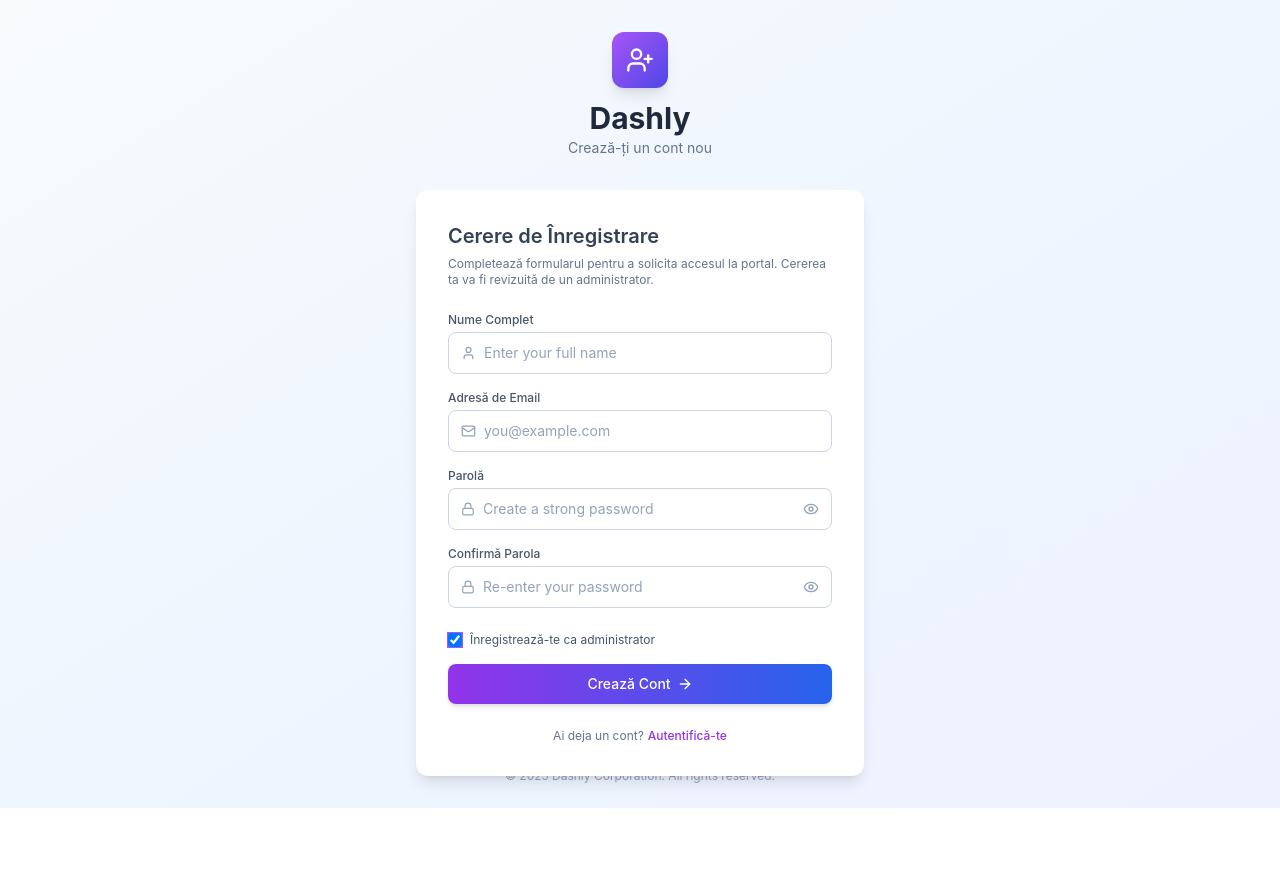
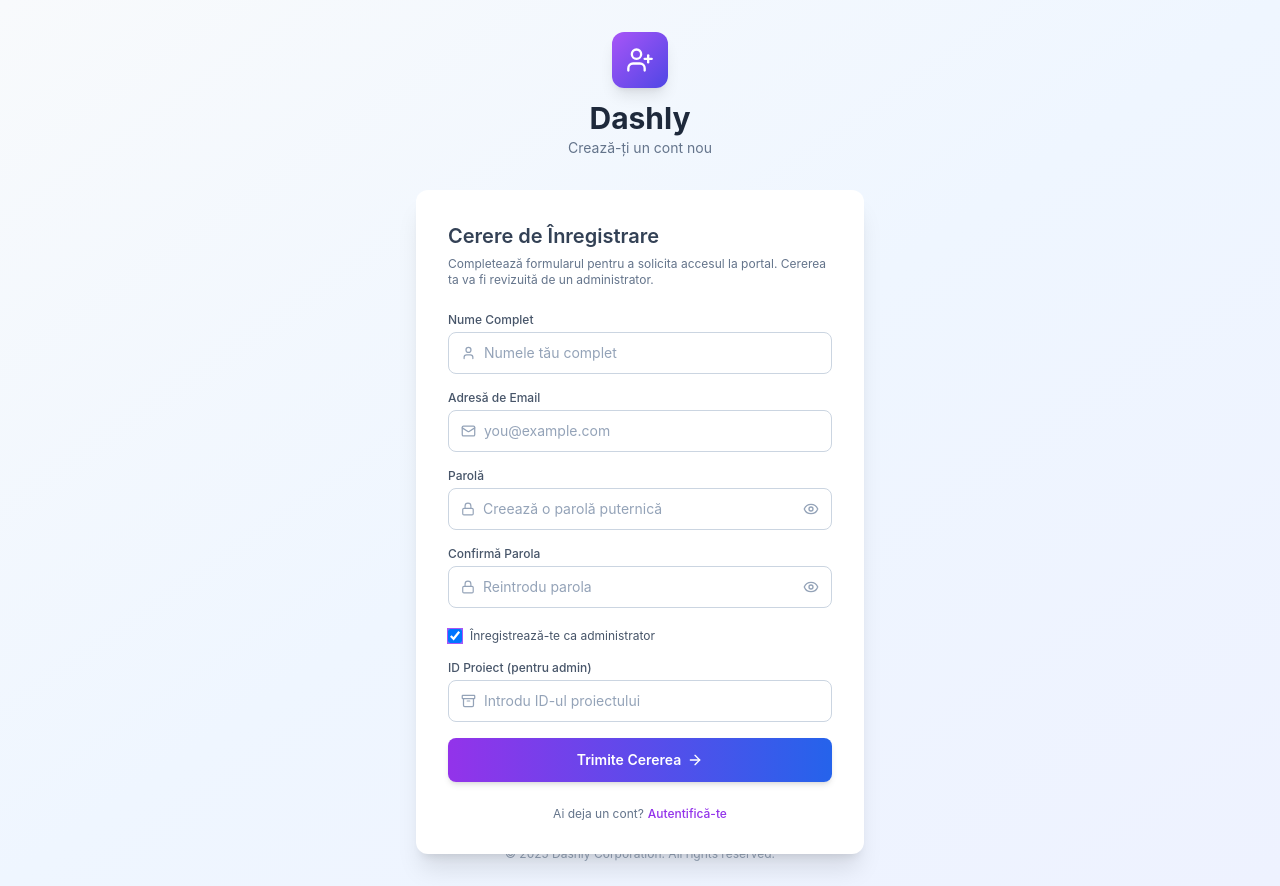
Before and after one commit to SeenLex/dashly, a React (Create React App) app: page /register in a window 1280 px wide. Both pictures are taken after a click on the checkbox "Înregistrează-te ca administrator". Before the commit the page ends 808 px from the top, so only its background shows below. Built offline with nearby package versions, Linux system fonts and the light colour scheme.

Commit message:
login-register UI

```diff
--- a/src/pages/authentication/Login.jsx
+++ b/src/pages/authentication/Login.jsx
@@ -1,23 +1,23 @@
-import { useState } from 'react';
-import { Link, useNavigate } from 'react-router-dom';
-import { Eye, EyeOff, User, Lock, ArrowRight, Building } from 'lucide-react';
+import { useState } from "react";
+import { Link, useNavigate } from "react-router-dom";
+import { Eye, EyeOff, User, Lock, ArrowRight, Building } from "lucide-react";
 
 const Login = () => {
   const [showPassword, setShowPassword] = useState(false);
-  const [mail, setMail] = useState('');
-  const [parola, setParola] = useState('');
-  const [error, setError] = useState('');
+  const [mail, setMail] = useState("");
+  const [parola, setParola] = useState("");
+  const [error, setError] = useState("");
   const navigate = useNavigate();
 
   const handleLogin = async (e) => {
     e.preventDefault();
-    setError('');
+    setError("");
 
     try {
-      const res = await fetch('http://localhost/login.php', {
-        method: 'POST',
+      const res = await fetch("http://localhost/login.php", {
+        method: "POST",
         headers: {
-          'Content-Type': 'application/json',
+          "Content-Type": "application/json",
         },
         body: JSON.stringify({ mail, parola }),
       });
@@ -25,23 +25,28 @@
       const data = await res.json();
 
       if (res.ok) {
-        localStorage.setItem('token', data.token);
-        localStorage.setItem('role', data.role);
-        navigate('/home');
+        localStorage.setItem("token", data.token);
+        localStorage.setItem("role", data.role);
+        navigate("/home");
       } else {
-        alert(data.error || 'Login failed');
-        setError(data.error || 'Login failed');
+        const errorMsg = data.error || "Login failed";
+        alert(errorMsg); // Keep alert for immediate user feedback
+        setError(errorMsg);
       }
     } catch (err) {
-      alert('Network error');
-      setError('Network error');
+      console.error("Login error:", err); // Log the actual error
+      const errorMsg = "Network error or server is unreachable.";
+      alert(errorMsg);
+      setError(errorMsg);
     }
   };
 
   return (
     <div className="min-h-screen flex flex-col items-center justify-center p-4 sm:p-6 lg:p-8 bg-gradient-to-br from-slate-50 via-blue-50 to-indigo-50 dark:from-gray-900 dark:via-slate-900 dark:to-indigo-950 transition-all duration-700 relative overflow-hidden">
+      {/* Decorative elements are already responsive with sm: prefixes */}
       <div className="absolute -top-40 -right-40 w-72 h-72 sm:w-96 sm:h-96 bg-gradient-to-br from-blue-400/10 to-purple-600/10 dark:from-blue-400/15 dark:to-purple-600/15 rounded-full blur-3xl opacity-60 pointer-events-none animate-pulse-slow"></div>
       <div className="absolute -bottom-40 -left-40 w-72 h-72 sm:w-96 sm:h-96 bg-gradient-to-br from-indigo-400/10 to-pink-600/10 dark:from-indigo-400/15 dark:to-pink-600/15 rounded-full blur-3xl opacity-50 pointer-events-none animate-pulse-slow-delay"></div>
+
       <div className="relative z-10 w-full max-w-md">
         <div className="flex flex-col items-center mb-8">
           <div className="w-16 h-16 mb-4 bg-gradient-to-br from-blue-500 to-purple-600 rounded-2xl shadow-lg shadow-blue-500/30 flex items-center justify-center">
@@ -50,7 +55,7 @@
           <h1 className="text-4xl font-bold text-slate-800 dark:text-white">
             Dash<span className="text-blue-500 dark:text-blue-400">ly</span>
           </h1>
-          <p className="text-slate-500 dark:text-slate-400 mt-1">
+          <p className="text-slate-500 dark:text-slate-400 mt-1 text-center px-2">
             Acces securizat la platforma Dashly
           </p>
         </div>
@@ -60,7 +65,8 @@
             Autentifică-te în cont
           </h2>
           <p className="text-slate-500 dark:text-slate-400 text-sm mb-8 text-center">
-            Bine ai venit! Te rugăm să te autentifici pentru a accesa platforma Dashly.
+            Bine ai venit! Te rugăm să te autentifici pentru a accesa platforma
+            Dashly.
           </p>
 
           {error && (
@@ -108,10 +114,10 @@
                 />
                 <input
                   id="password"
-                  type={showPassword ? 'text' : 'password'}
+                  type={showPassword ? "text" : "password"}
                   value={parola}
                   onChange={(e) => setParola(e.target.value)}
-                  placeholder="Enter your password"
+                  placeholder="Introdu parola"
                   required
                   className="flex-1 bg-transparent outline-none text-slate-800 dark:text-slate-200 placeholder-slate-400 dark:placeholder-slate-500 text-sm"
                 />
@@ -119,7 +125,7 @@
                   type="button"
                   onClick={() => setShowPassword(!showPassword)}
                   className="text-slate-400 dark:text-slate-500 hover:text-blue-600 dark:hover:text-blue-400 transition-colors duration-200 ml-2"
-                  aria-label={showPassword ? 'Hide password' : 'Show password'}
+                  aria-label={showPassword ? "Hide password" : "Show password"}
                 >
                   {showPassword ? (
                     <EyeOff size={18} />
@@ -134,7 +140,7 @@
               type="submit"
               className="w-full group relative overflow-hidden px-6 py-3.5 bg-gradient-to-r from-blue-500 to-purple-600 hover:from-blue-600 hover:to-purple-700 text-white font-semibold rounded-xl shadow-lg shadow-blue-500/30 hover:shadow-blue-500/40 transition-all duration-300 transform hover:scale-[1.02] focus:outline-none focus:ring-4 focus:ring-blue-500/50 flex items-center justify-center text-sm"
             >
-              <span className="relative z-10">Sign In</span>
+              <span className="relative z-10">Autentificare</span>
               <ArrowRight
                 size={18}
                 className="ml-2 relative z-10 transition-transform duration-300 group-hover:translate-x-1"
@@ -145,10 +151,10 @@
 
           <div className="text-center mt-8 text-sm">
             <p className="text-slate-600 dark:text-slate-400">
-              Nu ai un cont?{' '}
+              Nu ai un cont?{" "}
               <Link
                 to="/register"
-                className="text-purple-600 dark:text-purple-400 font-medium ml-1 hover:text-purple-800"
+                className="text-purple-600 dark:text-purple-400 font-medium ml-1 hover:text-purple-700 dark:hover:text-purple-500"
               >
                 Înregistrează-te
               </Link>
--- a/src/pages/authentication/Register.jsx
+++ b/src/pages/authentication/Register.jsx
@@ -1,5 +1,5 @@
-import { useState } from 'react';
-import { Link, useNavigate } from 'react-router-dom';
+import { useState } from "react";
+import { Link, useNavigate } from "react-router-dom";
 import {
   Eye,
   EyeOff,
@@ -8,25 +8,30 @@
   Mail,
   ArrowRight,
   UserPlus,
-} from 'lucide-react';
+  Archive, // Added for Project ID
+} from "lucide-react";
 
 const Register = () => {
   const navigate = useNavigate();
   const [showPassword, setShowPassword] = useState(false);
   const [showConfirmPassword, setShowConfirmPassword] = useState(false);
   const [form, setForm] = useState({
-    fullName: '',
-    email: '',
-    password: '',
-    confirmPassword: '',
+    fullName: "",
+    email: "",
+    password: "",
+    confirmPassword: "",
     isAdmin: false,
+    projectId: "", // Added for admin registration
   });
+  const [error, setError] = useState(""); // For displaying errors
 
   const handleRegister = async (e) => {
     e.preventDefault();
+    setError(""); // Clear previous errors
 
     if (form.password !== form.confirmPassword) {
-      alert('Passwords do not match');
+      alert("Passwords do not match");
+      setError("Passwords do not match");
       return;
     }
 
@@ -34,33 +39,53 @@
       mail: form.email,
       parola: form.password,
       nume: form.fullName,
-      id_project: parseInt(form.projectId),
       isAdmin: form.isAdmin,
     };
 
+    if (form.isAdmin) {
+      if (!form.projectId.trim()) {
+        const msg = "Project ID is required for admin registration.";
+        alert(msg);
+        setError(msg);
+        return;
+      }
+      const projectIdParsed = parseInt(form.projectId);
+      if (isNaN(projectIdParsed)) {
+        const msg = "Project ID must be a valid number.";
+        alert(msg);
+        setError(msg);
+        return;
+      }
+      payload.id_project = projectIdParsed;
+    }
+
     try {
-      const res = await fetch('http://localhost/request_register.php', {
-        method: 'POST',
-        headers: { 'Content-Type': 'application/json' },
+      const res = await fetch("http://localhost/request_register.php", {
+        method: "POST",
+        headers: { "Content-Type": "application/json" },
         body: JSON.stringify(payload),
       });
 
       const data = await res.json();
 
       if (res.ok) {
-        alert('Registration request submitted. Await admin approval.');
-        navigate('/');
+        alert("Registration request submitted. Await admin approval.");
+        navigate("/");
       } else {
-        alert(data.error || 'Registration failed');
+        const errorMsg = data.error || "Registration failed";
+        alert(errorMsg);
+        setError(errorMsg);
       }
     } catch (err) {
       console.error(err);
-      alert('An error occurred. Please try again later.');
+      const errorMsg = "An error occurred. Please try again later.";
+      alert(errorMsg);
+      setError(errorMsg);
     }
   };
 
   return (
-    <div className="min-h-screen flex flex-col items-center justify-center px-4 py-8 bg-gradient-to-br from-slate-50 via-blue-50 to-indigo-50 dark:from-gray-900 dark:via-slate-900 dark:to-indigo-950 transition-all duration-700 relative overflow-hidden">
+    <div className="min-h-screen flex flex-col items-center justify-center p-4 sm:p-6 lg:p-8 bg-gradient-to-br from-slate-50 via-blue-50 to-indigo-50 dark:from-gray-900 dark:via-slate-900 dark:to-indigo-950 transition-all duration-700 relative overflow-hidden">
       <div className="relative z-10 w-full max-w-sm sm:max-w-md">
         <div className="flex flex-col items-center mb-8">
           <div className="w-14 h-14 mb-3 bg-gradient-to-br from-purple-500 to-indigo-600 rounded-xl shadow-lg flex items-center justify-center">
@@ -74,13 +99,20 @@
           </p>
         </div>
 
-        <div className="bg-white dark:bg-slate-800/90 rounded-xl shadow-lg p-7 sm:p-8">
+        <div className="bg-white dark:bg-slate-800/90 rounded-xl shadow-xl p-7 sm:p-8">
           <h2 className="text-xl font-semibold text-slate-700 dark:text-slate-200 mb-1.5 text-left">
             Cerere de Înregistrare
           </h2>
           <p className="text-xs text-slate-500 dark:text-slate-400 mb-6 text-left">
-            Completează formularul pentru a solicita accesul la portal. Cererea ta va fi revizuită de un administrator.
+            Completează formularul pentru a solicita accesul la portal. Cererea
+            ta va fi revizuită de un administrator.
           </p>
+
+          {error && (
+            <div className="bg-red-100 dark:bg-red-500/20 border border-red-300 dark:border-red-500/30 text-red-700 dark:text-red-400 px-4 py-2.5 rounded-lg mb-4 text-xs">
+              {error}
+            </div>
+          )}
 
           <form onSubmit={handleRegister} className="space-y-4">
             <div>
@@ -98,11 +130,12 @@
                 <input
                   id="fullName"
                   type="text"
-                  placeholder="Enter your full name"
+                  placeholder="Numele tău complet"
                   value={form.fullName}
                   onChange={(e) =>
                     setForm({ ...form, fullName: e.target.value })
                   }
+                  required
                   className="w-full bg-transparent outline-none text-slate-700 dark:text-slate-200 placeholder-slate-400 dark:placeholder-slate-500 text-sm"
                 />
               </div>
@@ -126,6 +159,7 @@
                   placeholder="you@example.com"
                   value={form.email}
                   onChange={(e) => setForm({ ...form, email: e.target.value })}
+                  required
                   className="w-full bg-transparent outline-none text-slate-700 dark:text-slate-200 placeholder-slate-400 dark:placeholder-slate-500 text-sm"
                 />
               </div>
@@ -145,12 +179,13 @@
                 />
                 <input
                   id="password"
-                  type={showPassword ? 'text' : 'password'}
-                  placeholder="Create a strong password"
+                  type={showPassword ? "text" : "password"}
+                  placeholder="Creează o parolă puternică"
                   value={form.password}
                   onChange={(e) =>
                     setForm({ ...form, password: e.target.value })
                   }
+                  required
                   className="w-full bg-transparent outline-none text-slate-700 dark:text-slate-200 placeholder-slate-400 dark:placeholder-slate-500 text-sm"
                 />
                 <button
@@ -159,7 +194,7 @@
                     setShowPassword(!showPassword);
                   }}
                   className="text-slate-400 dark:text-slate-500 hover:text-purple-600 dark:hover:text-purple-400 ml-2"
-                  aria-label={showPassword ? 'Hide password' : 'Show password'}
+                  aria-label={showPassword ? "Hide password" : "Show password"}
                 >
                   {showPassword ? (
                     <EyeOff size={16} />
@@ -184,12 +219,13 @@
                 />
                 <input
                   id="confirmPassword"
-                  type={showConfirmPassword ? 'text' : 'password'}
-                  placeholder="Re-enter your password"
+                  type={showConfirmPassword ? "text" : "password"}
+                  placeholder="Reintrodu parola"
                   value={form.confirmPassword}
                   onChange={(e) =>
                     setForm({ ...form, confirmPassword: e.target.value })
                   }
+                  required
                   className="w-full bg-transparent outline-none text-slate-700 dark:text-slate-200 placeholder-slate-400 dark:placeholder-slate-500 text-sm"
                 />
                 <button
@@ -197,7 +233,7 @@
                   onClick={() => setShowConfirmPassword(!showConfirmPassword)}
                   className="text-slate-400 dark:text-slate-500 hover:text-purple-600 dark:hover:text-purple-400 ml-2"
                   aria-label={
-                    showConfirmPassword ? 'Hide password' : 'Show password'
+                    showConfirmPassword ? "Hide password" : "Show password"
                   }
                 >
                   {showConfirmPassword ? (
@@ -209,7 +245,7 @@
               </div>
             </div>
 
-            <div className="flex items-center pt-2">
+            <div className="flex items-center pt-1">
               <input
                 id="isAdmin"
                 type="checkbox"
@@ -227,11 +263,39 @@
               </label>
             </div>
 
+            {form.isAdmin && (
+              <div>
+                <label
+                  htmlFor="projectId"
+                  className="block text-xs font-medium text-slate-600 dark:text-slate-300 mb-1"
+                >
+                  ID Proiect (pentru admin)
+                </label>
+                <div className="flex items-center bg-white dark:bg-slate-700/50 border border-slate-300 dark:border-slate-600 rounded-lg px-3 py-2.5 focus-within:ring-1 focus-within:ring-purple-500">
+                  <Archive // Using Archive icon for Project ID
+                    size={16}
+                    className="text-slate-400 dark:text-slate-500 mr-2"
+                  />
+                  <input
+                    id="projectId"
+                    type="number" // Changed to number for easier parsing, can be text if IDs are alphanumeric
+                    placeholder="Introdu ID-ul proiectului"
+                    value={form.projectId}
+                    onChange={(e) =>
+                      setForm({ ...form, projectId: e.target.value })
+                    }
+                    required={form.isAdmin} // Required only if isAdmin is checked
+                    className="w-full bg-transparent outline-none text-slate-700 dark:text-slate-200 placeholder-slate-400 dark:placeholder-slate-500 text-sm"
+                  />
+                </div>
+              </div>
+            )}
+
             <button
               type="submit"
-              className="w-full group flex items-center justify-center px-6 py-2.5 bg-gradient-to-r from-purple-600 to-blue-600 hover:from-purple-700 hover:to-blue-700 text-white font-medium rounded-lg shadow-md hover:shadow-lg focus:outline-none focus:ring-2 focus:ring-offset-2 text-sm"
+              className="w-full group flex items-center justify-center px-6 py-3 bg-gradient-to-r from-purple-600 to-blue-600 hover:from-purple-700 hover:to-blue-700 text-white font-semibold rounded-lg shadow-md hover:shadow-lg focus:outline-none focus:ring-2 focus:ring-offset-2 focus:ring-purple-500 text-sm transition-all duration-150"
             >
-              Crează Cont
+              Trimite Cererea
               <ArrowRight
                 size={16}
                 className="ml-1.5 transition-transform duration-200 group-hover:translate-x-1"
@@ -244,7 +308,7 @@
               Ai deja un cont?
               <Link
                 to="/"
-                className="text-purple-600 dark:text-purple-400 font-medium ml-1 hover:text-purple-800"
+                className="text-purple-600 dark:text-purple-400 font-medium ml-1 hover:text-purple-700 dark:hover:text-purple-500"
               >
                 Autentifică-te
               </Link>
```
